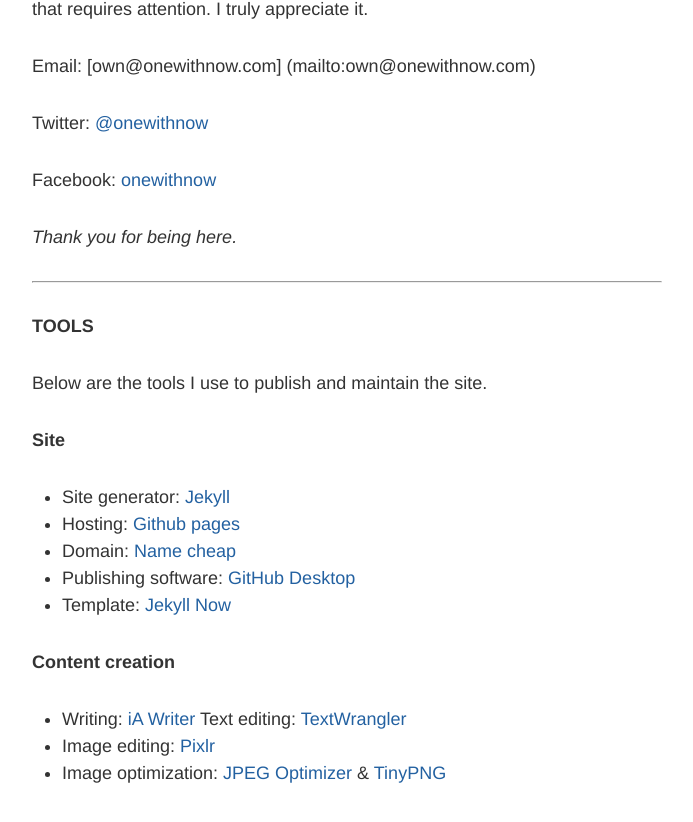
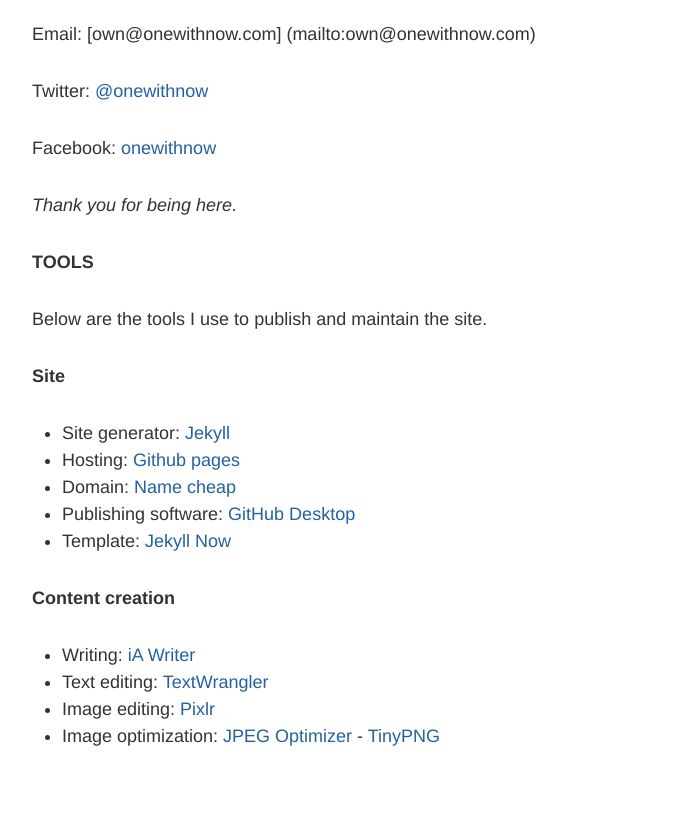
Before and after one commit to onewithnow/onewithnow.github.io, a Jekyll site: the page built from about.md, in a window 1280 px wide and 900 px high, scrolled down 1195 px. Shown: the top 822 px of the window, without its empty margins (293-986 px from the left). Built offline with Jekyll 4.4.1, drawn with Linux system fonts in a browser that asks for light colours; Markdown is read by kramdown in place of the engine named in the settings.

Commit message:
about page edits

```diff
--- a/about.md
+++ b/about.md
@@ -20,8 +20,6 @@
 
 I would love to hear from you, so feel free to contact me and share any thoughts you have. And if you enjoy reading this blog, please support it by subscribing or bookmarking and visiting the site.
 
-***
-
 **CONTACT**
 
 Want to get in touch? I love hearing from you.
@@ -35,8 +33,6 @@
 Facebook: [onewithnow](http://www.facebook.com/onewithnow)
 
 *Thank you for being here.*
-
-<hr/>
 
 **TOOLS**
 
@@ -53,6 +49,6 @@
 **Content creation**
 
 - Writing: [iA Writer](https://ia.net/writer)
-Text editing: [TextWrangler](http://www.barebones.com/products/textwrangler/)
+- Text editing: [TextWrangler](http://www.barebones.com/products/textwrangler/)
 - Image editing: [Pixlr](http://pixlr.com/editor/)
-- Image optimization: [JPEG Optimizer](http://www.jpeg-optimizer.com/) & [TinyPNG](http://tinypng.com/)
+- Image optimization: [JPEG Optimizer](http://www.jpeg-optimizer.com/) - [TinyPNG](http://tinypng.com/)
```
